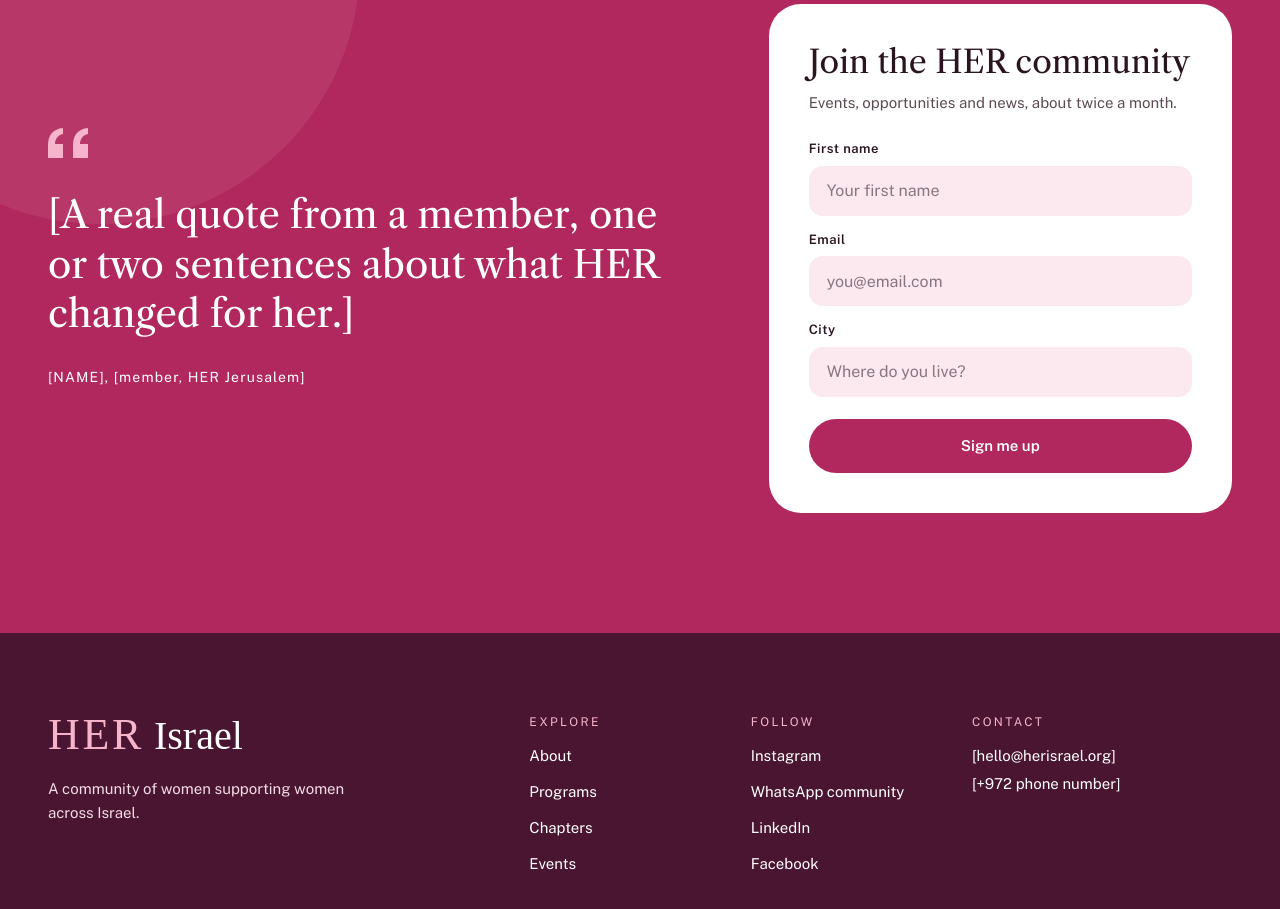
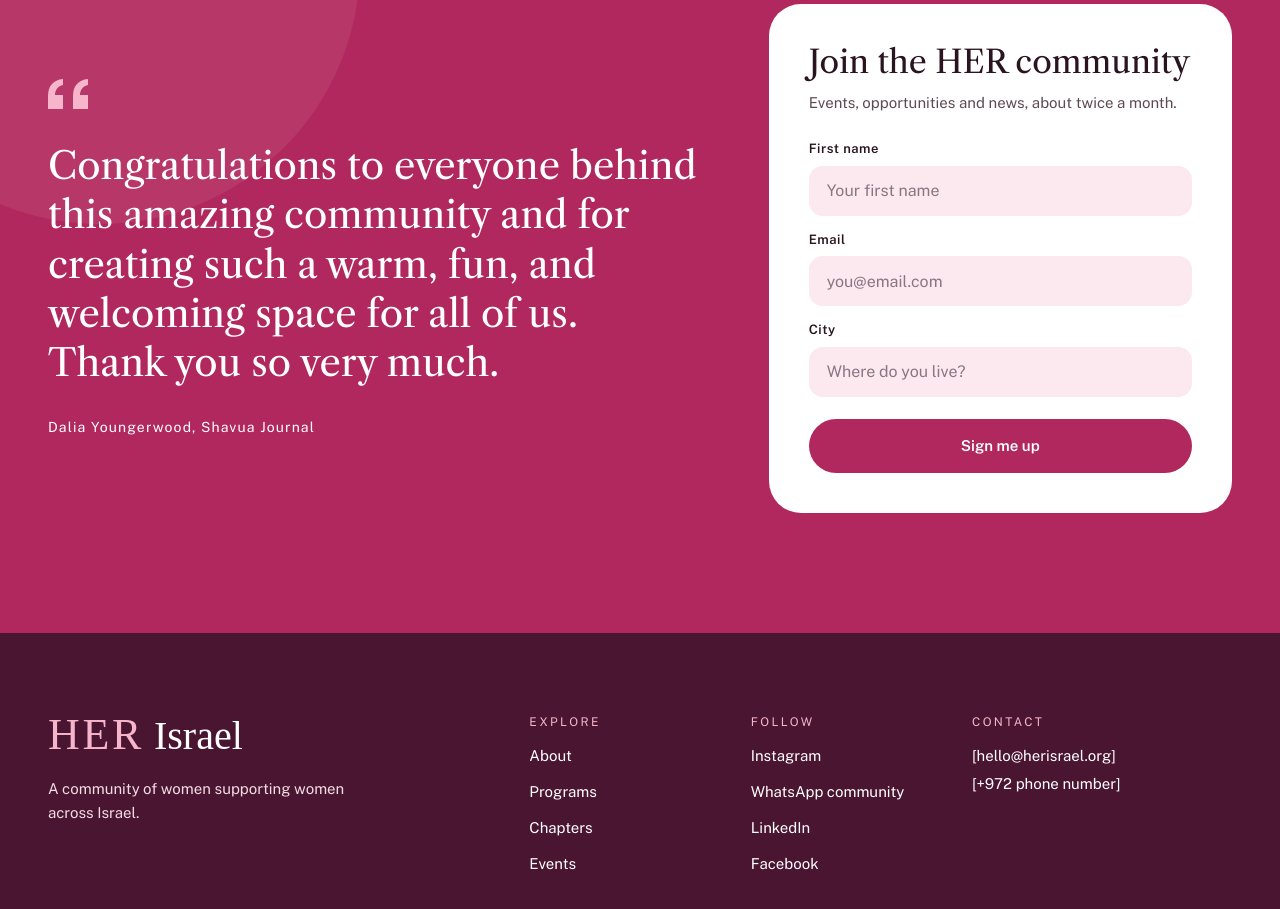
Before and after one commit to israelhockey/her-israel-site, a plain HTML site: page index.html in a window 1280 px wide. Shown: the part 6130-7039 px from the top of the page. Drawn offline with nearby package versions, Linux system fonts and the light colour scheme; a web font is replaced by a local one.

Commit message:
Add Dalia Youngerwood quote
Co-Authored-By: Claude Opus 5.5 <noreply@anthropic.com>
Claude-Session: https://claude.ai/code/session_012HvdMHLQvfcyML5Fv9CSqD

```diff
--- a/index.html
+++ b/index.html
@@ -424,8 +424,8 @@ footer{background:var(--plum);color:#F3DCE5}
 <div class="wrap cta-grid">
 <figure>
 <svg width="40" height="30" viewBox="0 0 40 30" fill="#F7B5CB" aria-hidden="true"><path d="M0 30V17C0 7 5 1 15 0v6c-5 1-8 5-8 10h8v14H0zm25 0V17c0-10 5-16 15-17v6c-5 1-8 5-8 10h8v14H25z"/></svg>
-<blockquote>[A real quote from a member, one or two sentences about what HER changed for her.]</blockquote>
-<figcaption>[NAME], [member, HER Jerusalem]</figcaption>
+<blockquote>Congratulations to everyone behind this amazing community and for creating such a warm, fun, and welcoming space for all of us. Thank you so very much.</blockquote>
+<figcaption>Dalia Youngerwood, Shavua Journal</figcaption>
 </figure>
 <form name="join" method="POST" data-netlify="true" netlify-honeypot="company" action="/?joined=1#join">
 <input type="hidden" name="form-name" value="join">
```
